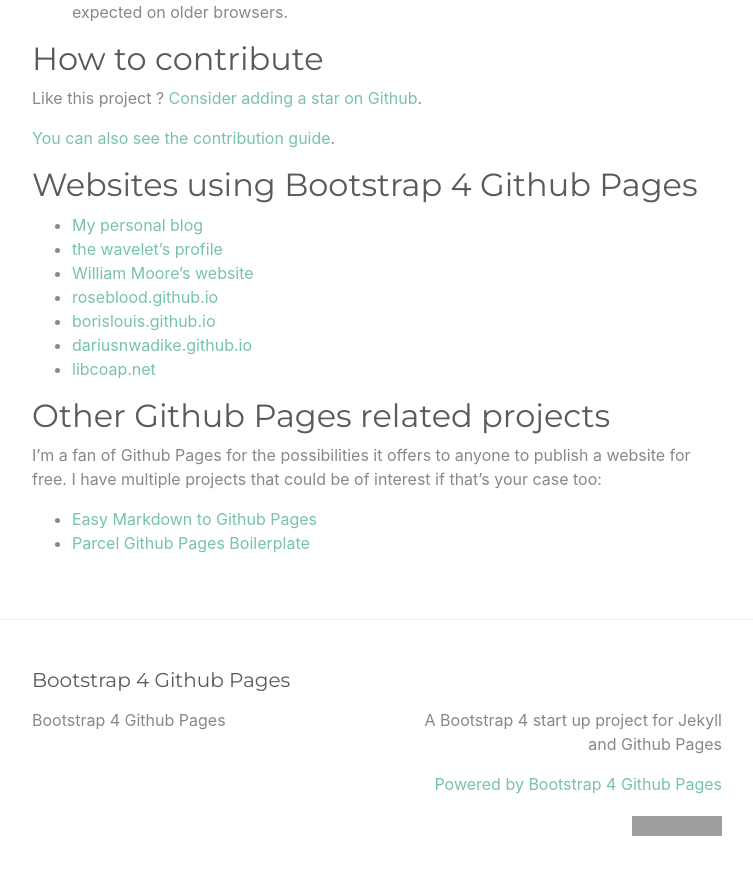
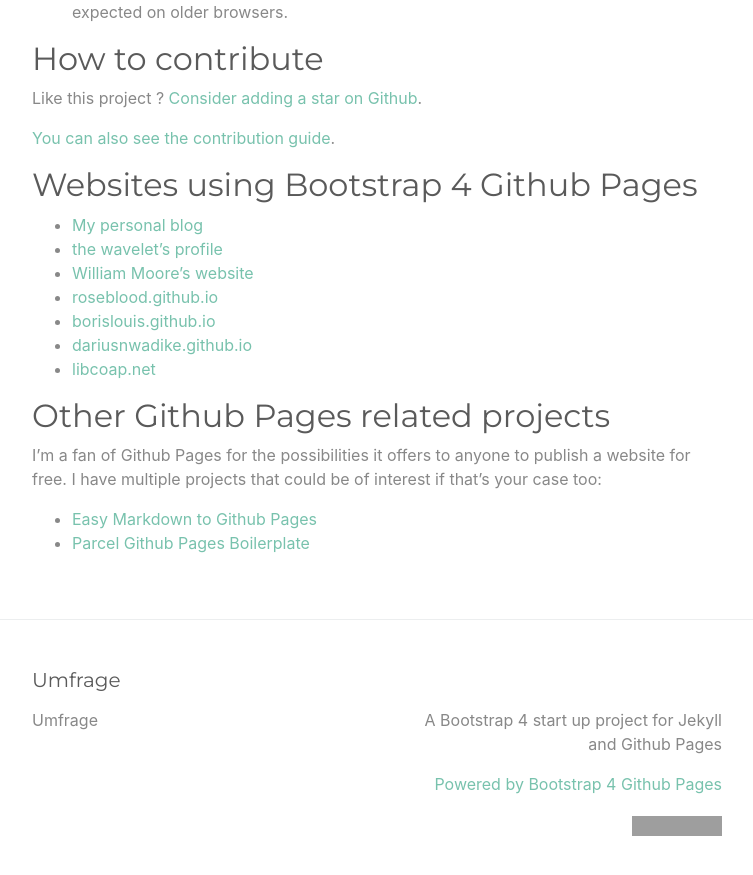
Before and after one commit to SchuelerUmfrage/Site, a Jekyll site: the page built from index.md, in a window 1280 px wide and 900 px high, scrolled down 2544 px. Shown: the top 875 px of the window, without its empty margins (263-1016 px from the left). Built offline with Jekyll 4.4.1, drawn with Linux system fonts in a browser that asks for light colours; some of the changed text lies outside the part shown; grey boxes are pictures that could not be loaded.

Commit message:
title change

```diff
--- a/_config.yml
+++ b/_config.yml
@@ -13,7 +13,7 @@
 # you will see them accessed via {{ site.title }}, {{ site.email }}, and so on.
 # You can create any custom variable you would like, and they will be accessible
 # in the templates via {{ site.myvariable }}.
-title: Bootstrap 4 Github Pages
+title: Umfrage
 email: ""
 description: >- # this means to ignore newlines until "baseurl:"
   A Bootstrap 4 start up project for Jekyll and Github Pages
```
